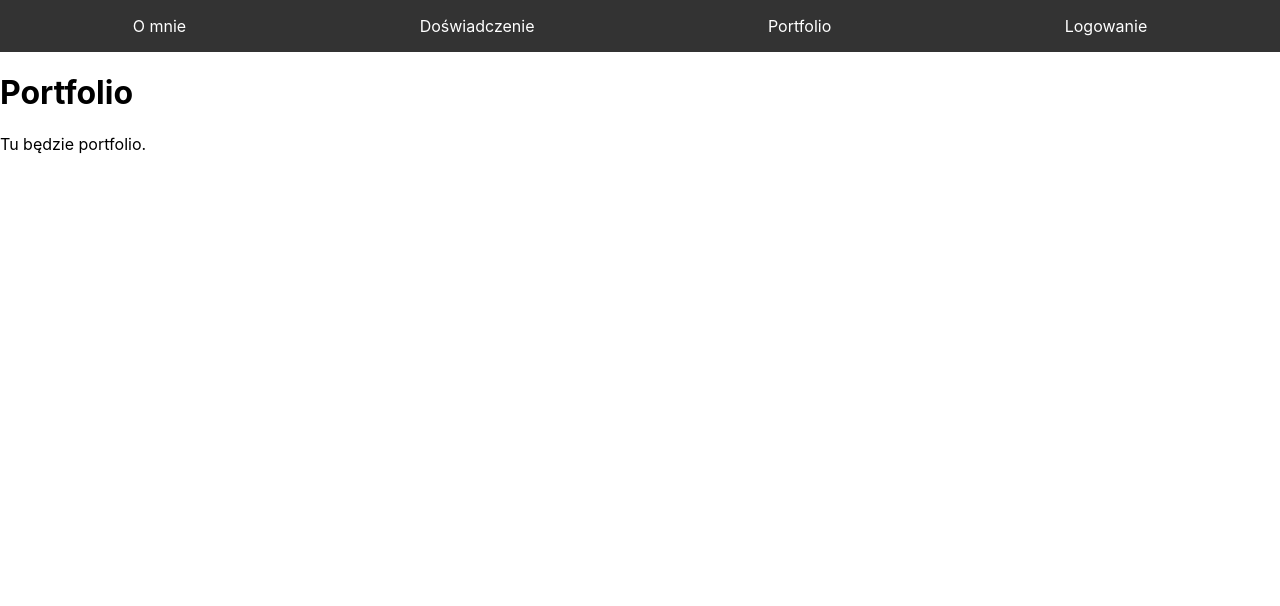
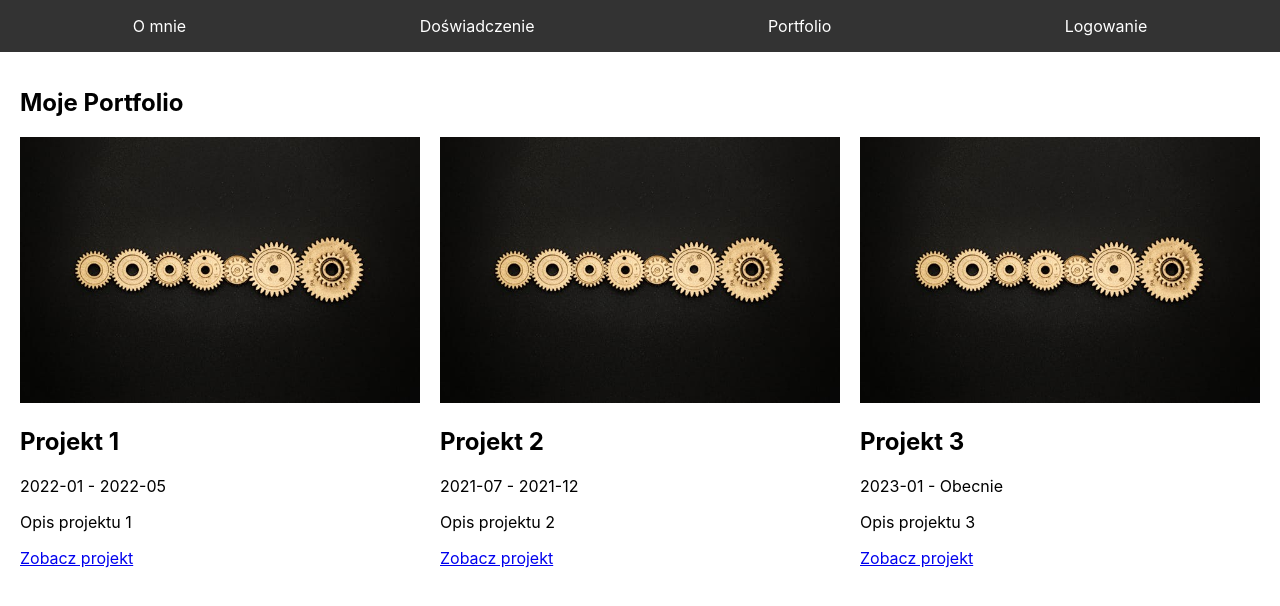
Before and after one commit to DanielOpic/portfolio, a React (Create React App) app in the folder frontend/: page /portfolio in a window 1280 px wide. Shown: the top 606 px of the page. Built offline with nearby package versions, Linux system fonts and the light colour scheme.

Commit message:
Dodano stron Portfolio z projektami i zdjciami

```diff
--- a/frontend/src/App.scss
+++ b/frontend/src/App.scss
@@ -0,0 +1,3 @@
+img{
+    max-width: 100%;
+}
--- a/frontend/src/pages/Web/About/About.js
+++ b/frontend/src/pages/Web/About/About.js
@@ -1,11 +1,10 @@
 import React from 'react';
 import './About.scss';
-import profileImage from '../../../assets/images/profilowe.jpg';
 
 const About = () => {
     return (
         <div className="about">
-            <img src={profileImage} alt="Moje zdjęcie" className="about__image" />
+            <img src="/img/profilowe.jpg" alt="Moje zdjęcie" className="about__image" />
             <div className="about__content">
                 <h1>O mnie</h1>
                 <p>
--- a/frontend/src/pages/Web/Portfolio/Portfolio.js
+++ b/frontend/src/pages/Web/Portfolio/Portfolio.js
@@ -1,10 +1,54 @@
 import React from 'react';
+import './Portfolio.scss';
+
+
+const projects = [
+    {
+        id: 1,
+        title: "Projekt 1",
+        image: '/img/test.jpg',
+        link: "https://linkdoprojktu1.com",
+        dateFrom: "2022-01",
+        dateTo: "2022-05",
+        description: "Opis projektu 1"
+    },
+    {
+        id: 2,
+        title: "Projekt 2",
+        image: '/img/test.jpg',
+        link: "https://linkdoprojktu2.com",
+        dateFrom: "2021-07",
+        dateTo: "2021-12",
+        description: "Opis projektu 2"
+    },
+    {
+        id: 3,
+        title: "Projekt 3",
+        image: '/img/test.jpg',
+        link: "https://linkdoprojktu3.com",
+        dateFrom: "2023-01",
+        dateTo: "current",
+        description: "Opis projektu 3"
+    }
+];
 
 const Portfolio = () => {
     return (
-        <div>
-            <h1>Portfolio</h1>
-            <p>Tu będzie portfolio.</p>
+        <div className="portfolio">
+            <h1>Moje Portfolio</h1>
+            <ul className="portfolio__list">
+                {projects.map((project) => (
+                    <li key={project.id} className="portfolio__item">
+                        <img src={project.image} alt={project.title} className="portfolio__image" />
+                        <h2>{project.title}</h2>
+                        <p className="portfolio__dates">
+                            {project.dateFrom} - {project.dateTo === 'current' ? 'Obecnie' : project.dateTo}
+                        </p>
+                        <p>{project.description}</p>
+                        <a href={project.link} target="_blank" rel="noopener noreferrer">Zobacz projekt</a>
+                    </li>
+                ))}
+            </ul>
         </div>
     );
 };
--- /dev/null
+++ b/frontend/src/pages/Web/Portfolio/Portfolio.scss
@@ -0,0 +1,62 @@
+.portfolio {
+    padding: 20px;
+
+    h1 {
+        font-size: 24px;
+        margin-bottom: 20px;
+    }
+
+    &__list {
+        list-style: none;
+        padding: 0;
+        display: grid;
+        grid-template-columns: repeat(auto-fill, minmax(300px, 1fr));
+        gap: 20px;
+
+        &__item {
+            background-color: #f9f9f9;
+            padding: 15px;
+            border-radius: 8px;
+            border: 1px solid #ddd;
+            box-shadow: 0 4px 6px rgba(0, 0, 0, 0.1);
+
+            .portfolio__image {
+                width: 100%;
+                height: auto;
+                border-radius: 8px;
+                margin-bottom: 15px;
+            }
+
+            h2 {
+                font-size: 18px;
+                margin: 0;
+                color: #333;
+            }
+
+            .portfolio__dates {
+                font-size: 14px;
+                color: #777;
+                margin: 5px 0;
+            }
+
+            p {
+                font-size: 14px;
+                color: #444;
+            }
+
+            a {
+                display: inline-block;
+                margin-top: 10px;
+                padding: 8px 16px;
+                background-color: #007bff;
+                color: white;
+                text-decoration: none;
+                border-radius: 5px;
+
+                &:hover {
+                    background-color: #0056b3;
+                }
+            }
+        }
+    }
+}
```
Also changed, not shown: frontend/public/img/profilowe.jpg (renamed from frontend/src/assets/images/profilowe.jpg), frontend/public/img/test.jpg (added).
